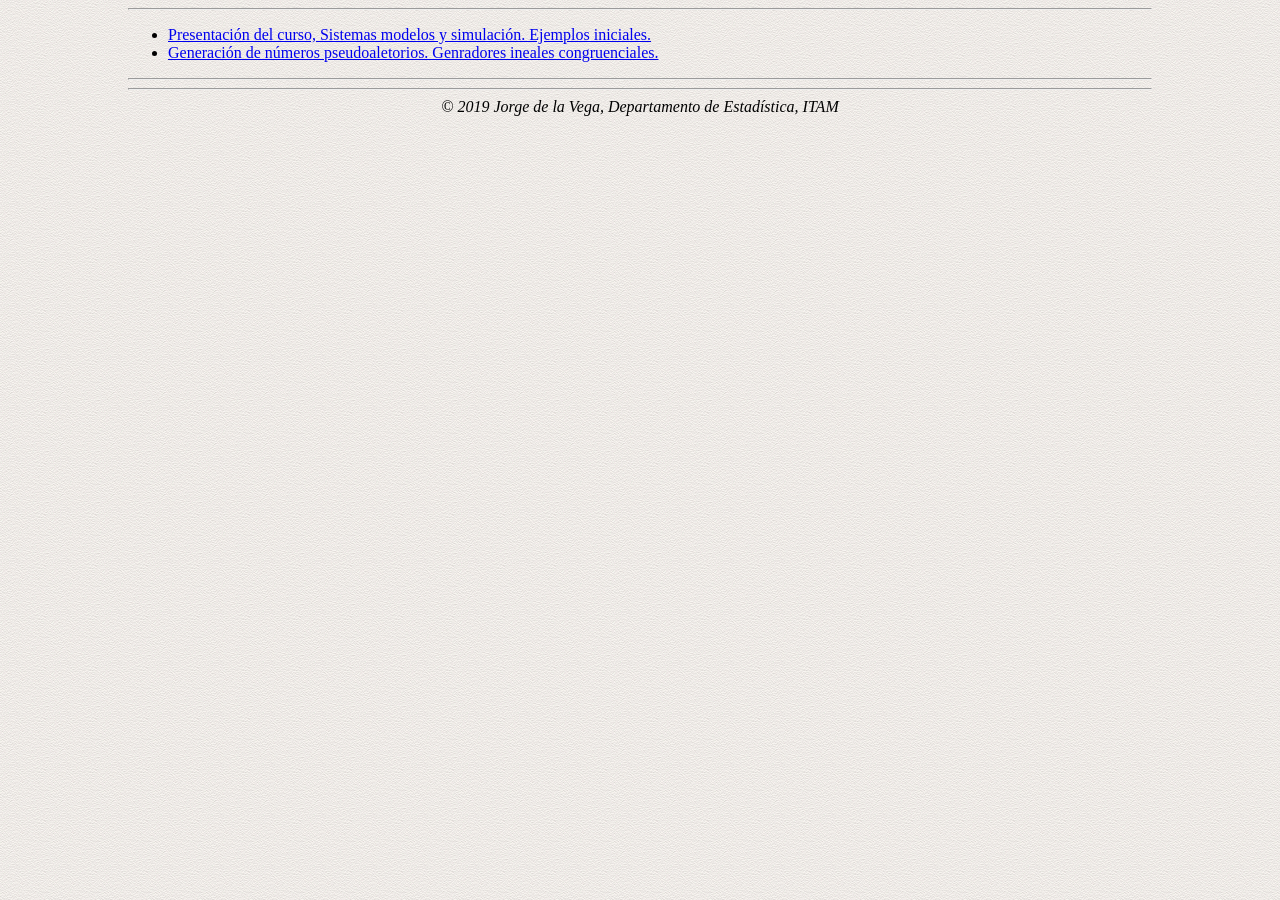
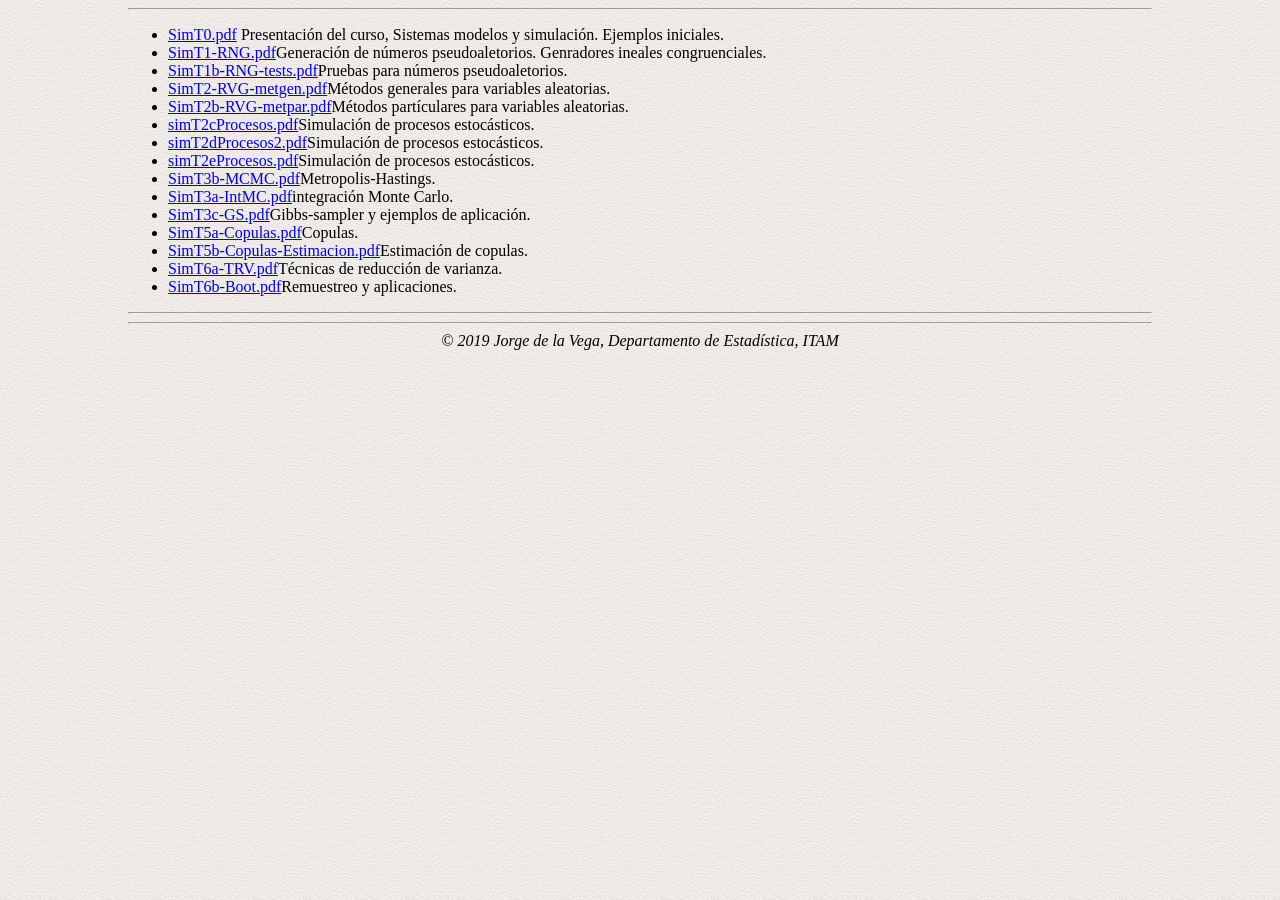
Before and after one commit to jvega68/Simulacion, a Jekyll site: the page built from handouts.html, in a window 1280 px wide. Built offline with Jekyll 4.4.1, drawn with Linux system fonts in a browser that asks for light colours.

Commit message:
completa links y agrega una presentacion

```diff
--- a/handouts.html
+++ b/handouts.html
@@ -8,8 +8,21 @@ title: Notas y Scripts de Simulación
 <hr/>
 
 <ul>
-<li> <a href="presentaciones2019/SimT0.pdf">Presentación del curso, Sistemas modelos y simulación. Ejemplos iniciales.</a> </li>
-<li> <a href="presentaciones2019/SimT1-RNG.pdf">Generación de números pseudoaletorios. Genradores ineales congruenciales.</a> </li>
+<li> <a href="presentaciones2019/SimT0.pdf">SimT0.pdf</a> Presentación del curso, Sistemas modelos y simulación. Ejemplos iniciales. </li>
+<li> <a href="presentaciones2019/SimT1-RNG.pdf">SimT1-RNG.pdf</a>Generación de números pseudoaletorios. Genradores ineales congruenciales. </li>
+<li> <a href="presentaciones2019/SimT1b-RNG-tests.pdf">SimT1b-RNG-tests.pdf</a>Pruebas para números pseudoaletorios. </li>
+<li> <a href="presentaciones2019/SimT2-RVG-metgen.pdf">SimT2-RVG-metgen.pdf</a>Métodos generales para variables aleatorias. </li>
+<li> <a href="presentaciones2019/SimT2b-RVG-metpar.pdf">SimT2b-RVG-metpar.pdf</a>Métodos partículares para variables aleatorias. </li>
+<li> <a href="presentaciones2019/simT2cProcesos.pdf">simT2cProcesos.pdf</a>Simulación de procesos estocásticos. </li>
+<li> <a href="presentaciones2019/simT2dProcesos2.pdf">simT2dProcesos2.pdf</a>Simulación de procesos estocásticos. </li>
+<li> <a href="presentaciones2019/simT2eProcesos.pdf">simT2eProcesos.pdf</a>Simulación de procesos estocásticos. </li>
+<li> <a href="presentaciones2019/SimT3b-MCMC.pdf">SimT3b-MCMC.pdf</a>Metropolis-Hastings. </li>
+<li> <a href="presentaciones2019/SimT3a-IntMC.pdf">SimT3a-IntMC.pdf</a>integración Monte Carlo. </li>
+<li> <a href="presentaciones2019/SimT3c-GS.pdf">SimT3c-GS.pdf</a>Gibbs-sampler y ejemplos de aplicación. </li>
+<li> <a href="presentaciones2019/SimT5a-Copulas.pdf">SimT5a-Copulas.pdf</a>Copulas. </li>
+<li> <a href="presentaciones2019/SimT5b-Copulas-Estimacion.pdf">SimT5b-Copulas-Estimacion.pdf</a>Estimación de copulas. </li>
+<li> <a href="presentaciones2019/SimT6a-TRV.pdf">SimT6a-TRV.pdf</a>Técnicas de reducción de varianza. </li>
+<li> <a href="presentaciones2019/SimT6b-Boot.pdf">SimT6b-Boot.pdf</a>Remuestreo y aplicaciones. </li>
 </ul>
 
 <hr/>
```
Also changed, not shown: 1 other file.
